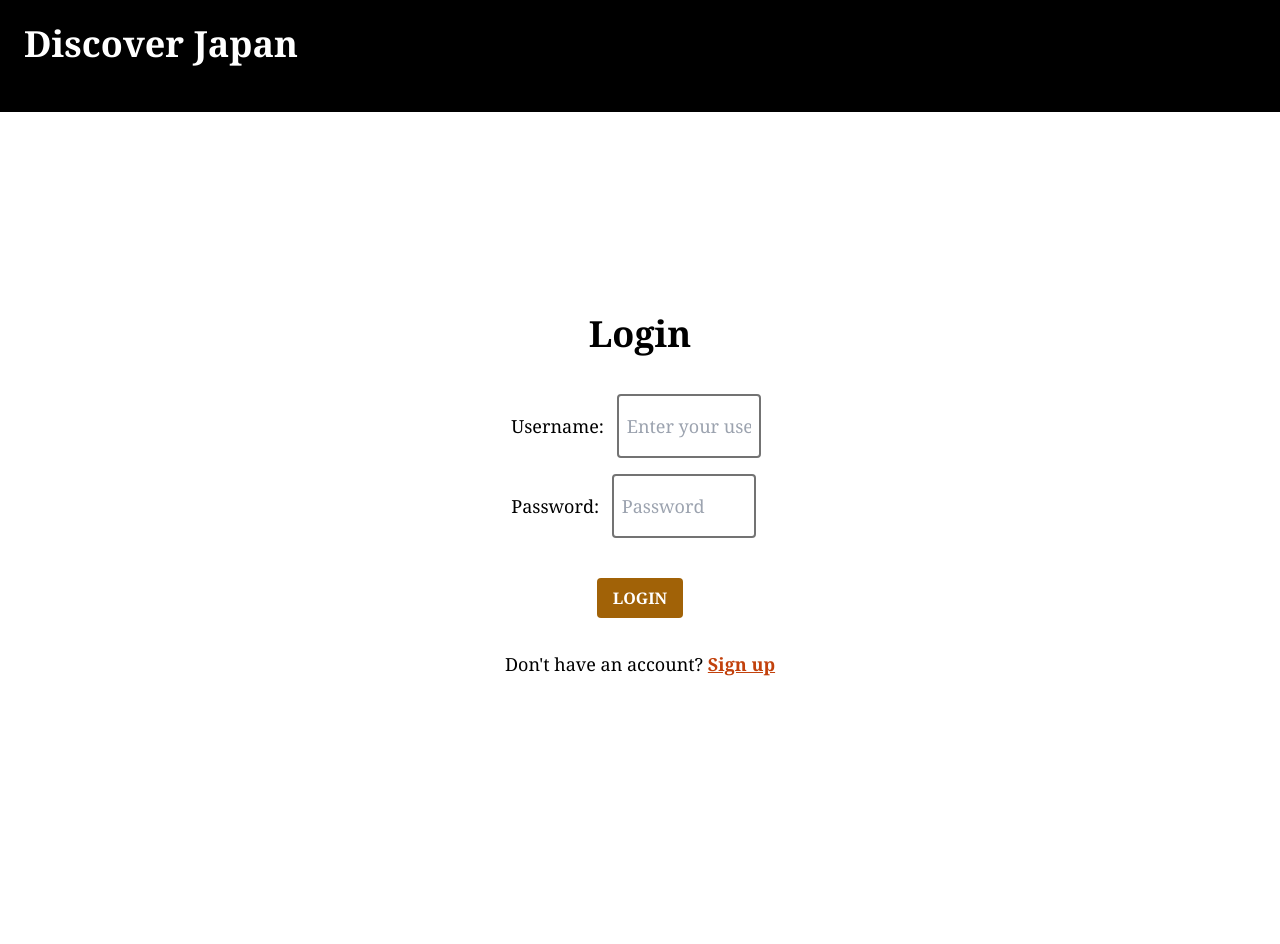
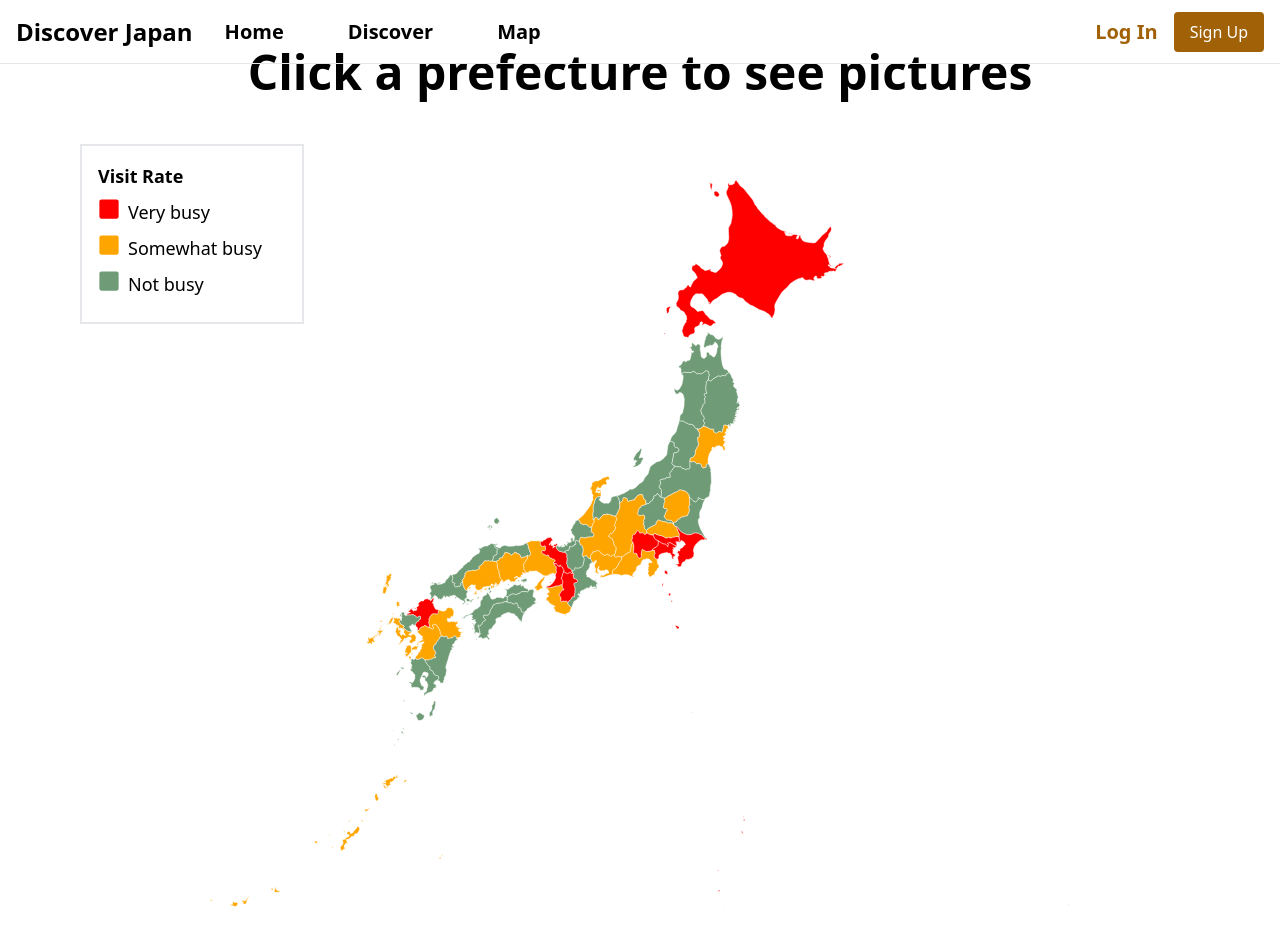
Before and after one commit to hono1030/soloMVP-frontend, a React (Vite) app: page /map in a window 1280 px wide. Before the commit the page ends 880 px from the top, so only its background shows below. Built offline with nearby package versions, Linux system fonts and the light colour scheme; no server answers.

Commit message:
Feat: add page routes in the header and destructure components

```diff
--- a/package.json
+++ b/package.json
@@ -18,7 +18,8 @@
     "papaparse": "^5.4.1",
     "react": "^18.3.1",
     "react-dom": "^18.3.1",
-    "react-icons": "^5.3.0"
+    "react-icons": "^5.3.0",
+    "react-router-dom": "^7.1.1"
   },
   "devDependencies": {
     "@eslint/js": "^9.13.0",
--- a/src/App.tsx
+++ b/src/App.tsx
@@ -1,16 +1,16 @@
 import { useEffect, useState } from "react";
-import Recommendations from "./components/Recommendations";
-import JapanMap from "./components/JapanMap";
-import ImageView from "./components/ImageView";
-import Login from "./components/Login";
-import Logout from "./components/Logout";
-import "./App.css";
+import HomePage from "./pages/HomePage";
+import DiscoverPage from "./pages/DiscoverPage";
+import MapPage from "./pages/MapPage";
+import Header from "./components/Header";
+import Signin from "./components/Signin";
+import Signup from "./components/Signup";
 import axios from "axios";
 import { User } from "./types";
+import { BrowserRouter as Router, Route, Routes } from "react-router-dom";
 const apiUrl: string = import.meta.env.VITE_API_URL;
 
 const App = () => {
-  const [activePrefecture, setActivePrefecture] = useState<string>("");
   const [user, setUser] = useState<User | null>(null);
 
   const handleLogout = async () => {
@@ -25,6 +25,7 @@ const App = () => {
   };
 
   const checkLogedIn = async () => {
+    try {
       const response = await axios.get(`${apiUrl}/sessions`, {
         withCredentials: true,
       });
@@ -33,8 +34,21 @@ const App = () => {
           userid: response.data.userid,
           username: response.data.username,
         });
+      }
+    } catch (error) {
+      if (axios.isAxiosError(error)) {
+        if (error.response?.status === 401) {
+          console.log("User is not logged in");
+          setUser(null); // Clear user state
         } else {
-      console.error("User Not Logged In");
+          console.error(
+            "An unexpected error occurred:",
+            error.response?.data || error.message
+          );
+        }
+      } else {
+        console.error("A non-Axios error occurred:", error);
+      }
     }
   };
 
@@ -43,58 +57,18 @@ const App = () => {
   }, []);
 
   return (
-    <div className="font-serif ">
-      {!user ? (
-        <div className=" h-28  p-6 bg-black">
-          <h1 className="font-bold text-white text-4xl mb-4 content-center">
-            Discover Japan
-          </h1>
-          <Login setUser={setUser} />
+    <Router>
+      <div>
+        <Header user={user} handleLogout={handleLogout} />
+        <Routes>
+          <Route path="/" element={<HomePage />} />
+          <Route path="/login" element={<Signin setUser={setUser} />} />
+          <Route path="/signup" element={<Signup />} />
+          <Route path="/discover" element={<DiscoverPage />} />
+          <Route path="/map" element={<MapPage user={user} />} />
+        </Routes>
       </div>
-      ) : activePrefecture === "" ? (
-        <div className="font-sans bg-sand-200">
-          <div>
-            <div className="">
-              <div className="fixed top-0 left-0 sm:flex sm:justify-between bg-black w-full h-14 z-[102]">
-                <nav className="flex items-center justify-between h-12 p-4 sm:px-6 lg:px-8 gap-4 w-full">
-                  <h1 className="font-bold text-white text-2xl">
-                    Discover Japan
-                  </h1>
-                  <Logout handleLogout={handleLogout} />
-                </nav>
-              </div>
-              <div className=" h-36  p-6 flex items-center justify-center">
-                <p className="font-bold text-5xl my-5 ">
-                  What kind of trip are you looking for?
-                </p>
-              </div>
-              <Recommendations></Recommendations>
-              <div className="sm:flex">
-                <div className="w-full">
-                  <div className="w-full h-36  p-6 flex items-center justify-center">
-                    <p className="font-bold text-5xl text-center">
-                      Click a prefecture to see pictures
-                    </p>
-                  </div>
-                  <JapanMap
-                    setActivePrefecture={setActivePrefecture}
-                  ></JapanMap>
-                </div>
-              </div>
-            </div>
-          </div>
-        </div>
-      ) : (
-        <div className="font-sans bg-sand-200">
-          <ImageView
-            prefcode={activePrefecture}
-            userid={user.userid}
-            prefectureCode={activePrefecture}
-            setActivePrefecture={setActivePrefecture}
-          ></ImageView>
-        </div>
-      )}
-    </div>
+    </Router>
   );
 };
 
--- /dev/null
+++ b/src/components/Header.tsx
@@ -0,0 +1,61 @@
+import { Link } from "react-router-dom";
+import { User } from "../types";
+
+type Props = {
+  user: User | null;
+  handleLogout: () => void;
+};
+
+const Header: React.FC<Props> = ({ user, handleLogout }) => {
+  return (
+    <header className="fixed top-0 left-0 w-full  border-b border-gray-200 z-[102] h-16 flex justify-between items-center px-4 sm:px-6 lg:px-8">
+      <h1 className="font-bold text-2xl mr-4 shrink-0">Discover Japan</h1>
+      {/* <nav className="flex items-center  flex-grow"> */}
+      <ul className="flex justify-center gap-8">
+        <li>
+          <span className="cursor-pointer hover:bg-yellow-600 hover:text-white rounded w-auto px-4 py-2 text-xl font-bold">
+            <Link to="/">Home</Link>
+          </span>
+        </li>
+        <li>
+          <span className="cursor-pointer hover:bg-yellow-600 hover:text-white rounded w-auto px-4 py-2 text-xl font-bold">
+            <Link to="/discover">Discover</Link>
+          </span>
+        </li>
+        <li>
+          <span className="cursor-pointer hover:bg-yellow-600 hover:text-white rounded w-auto px-4 py-2 text-xl font-bold">
+            <Link to="/map">Map</Link>
+          </span>
+        </li>
+      </ul>
+
+      <div className="flex gap-4 ml-auto">
+        {user ? (
+          <button
+            className="bg-yellow-700 hover:bg-yellow-600 text-white font-bold py-2 px-4 rounded"
+            onClick={handleLogout}
+          >
+            Log Out
+          </button>
+        ) : (
+          <>
+            <Link
+              to="/login"
+              className="text-yellow-700 w-auto flex items-center text-xl font-bold"
+            >
+              Log In
+            </Link>
+            <span className="cursor-pointer bg-yellow-700 hover:bg-yellow-600 rounded w-auto px-4 py-2 font-normal">
+              <Link to="/signup" className="text-white">
+                Sign Up
+              </Link>
+            </span>
+          </>
+        )}
+      </div>
+      {/* </nav> */}
+    </header>
+  );
+};
+
+export default Header;
--- a/src/components/Login.tsx
+++ b/src/components/Login.tsx
@@ -1,28 +1,28 @@
-import { useState, useEffect } from "react";
-import Signin from "./Signin";
-import Signup from "./Signup";
-import { User } from "../types";
+// import { useState, useEffect } from "react";
+// import Signin from "./Signin";
+// import Signup from "./Signup";
+// import { User } from "../types";
 
-type LoginProps = {
-  setUser: (user: User) => void;
-};
+// type LoginProps = {
+//   setUser: (user: User) => void;
+// };
 
-const Login: React.FC<LoginProps> = ({ setUser }) => {
-  const [signinOrSignup, setSigninOrSignup] = useState<string>("Signin");
+// const Login: React.FC<LoginProps> = ({ setUser }) => {
+//   const [signinOrSignup, setSigninOrSignup] = useState<string>("Signin");
 
-  useEffect(() => {}, [signinOrSignup]);
+//   useEffect(() => {}, [signinOrSignup]);
 
-  return (
-    <>
-      <div className="flex flex-col items-center justify-center h-screen content-center ">
-        {signinOrSignup === "Signin" ? (
-          <Signin setSigninOrSignup={setSigninOrSignup} setUser={setUser} />
-        ) : (
-          <Signup setSigninOrSignup={setSigninOrSignup} />
-        )}
-      </div>
-    </>
-  );
-};
+//   return (
+//     <>
+//       <div className="flex flex-col items-center justify-center h-screen content-center ">
+//         {signinOrSignup === "Signin" ? (
+//           <Signin setSigninOrSignup={setSigninOrSignup} setUser={setUser} />
+//         ) : (
+//           <Signup setSigninOrSignup={setSigninOrSignup} />
+//         )}
+//       </div>
+//     </>
+//   );
+// };
 
-export default Login;
+// export default Login;
--- a/src/components/Signin.tsx
+++ b/src/components/Signin.tsx
@@ -1,19 +1,21 @@
 import { useState } from "react";
 import { User } from "../types";
+import { useNavigate } from "react-router-dom";
 import axios from "axios";
 const apiUrl: string = import.meta.env.VITE_API_URL;
 
 type Props = {
-  setSigninOrSignup: (a: string) => void;
   setUser: (user: User) => void;
 };
 
-const Signin: React.FC<Props> = ({ setSigninOrSignup, setUser }) => {
+const Signin: React.FC<Props> = ({ setUser }) => {
   const [username, setUserName] = useState("");
   const [password, setPassword] = useState("");
   const [userError, setUserError] = useState<string>("");
   const [passwordError, setPasswordError] = useState<string>("");
   const [generalError, setGeneralError] = useState<string>("");
+
+  const navigate = useNavigate();
 
   const handleSigninSubmit = async (username: string, password: string) => {
     setUserError("");
@@ -92,7 +94,7 @@ const Signin: React.FC<Props> = ({ setSigninOrSignup, setUser }) => {
       <p className="signup-link text-lg">
         Don't have an account?{" "}
         <a
-          onClick={() => setSigninOrSignup("Signup")}
+          onClick={() => navigate("/signup")}
           className="text-orange-700 font-bold underline"
         >
           Sign up
--- /dev/null
+++ b/src/pages/DiscoverPage.tsx
@@ -0,0 +1,16 @@
+import Recommendations from "../components/Recommendations";
+
+const DiscoverPage: React.FC = () => {
+  return (
+    <>
+      <div className=" h-36  p-6 flex items-center justify-center">
+        <p className="font-bold text-5xl my-5 ">
+          What kind of trip are you looking for?
+        </p>
+      </div>
+      <Recommendations></Recommendations>
+    </>
+  );
+};
+
+export default DiscoverPage;
--- /dev/null
+++ b/src/pages/HomePage.tsx
@@ -0,0 +1,89 @@
+const HomePage: React.FC = () => {
+  //   const [activePrefecture, setActivePrefecture] = useState<string>("");
+  //   const [user, setUser] = useState<User | null>(null);
+
+  //   const handleLogout = async () => {
+  //     if (user) {
+  //       try {
+  //         await axios.post(`${apiUrl}/logout`, {}, { withCredentials: true });
+  //         setUser(null);
+  //       } catch (error) {
+  //         console.error("Error during logout:", error);
+  //       }
+  //     }
+  //   };
+
+  //   const checkLogedIn = async () => {
+  //     const response = await axios.get(`${apiUrl}/sessions`, {
+  //       withCredentials: true,
+  //     });
+  //     if (response.status === 200) {
+  //       setUser({
+  //         userid: response.data.userid,
+  //         username: response.data.username,
+  //       });
+  //     } else {
+  //       console.error("User Not Logged In");
+  //     }
+  //   };
+
+  //   useEffect(() => {
+  //     checkLogedIn();
+  //   }, []);
+
+  return (
+    <div className="font-serif ">
+      {/* {
+          !user ? (
+            <div className=" h-28  p-6 bg-black">
+              <h1 className="font-bold text-white text-4xl mb-4 content-center">
+                Discover Japan
+              </h1>
+              <Login setUser={setUser} />
+            </div>
+          ) :
+
+        activePrefecture === "" ? (
+          <div className="font-sans bg-sand-200">
+            <div>
+              <div className=""> */}
+      {/* <div className="fixed top-0 left-0 sm:flex sm:justify-between bg-black w-full h-14 z-[102]">
+                <nav className="flex items-center justify-between h-12 p-4 sm:px-6 lg:px-8 gap-4 w-full">
+                  <h1 className="font-bold text-white text-2xl">
+                    Discover Japan
+                  </h1>
+                  <Logout handleLogout={handleLogout} />
+                </nav>
+              </div> */}
+
+      {/* <div className="sm:flex">
+                  <div className="w-full">
+                    <div className="w-full h-36  p-6 flex items-center justify-center">
+                      <p className="font-bold text-5xl text-center">
+                        Click a prefecture to see pictures
+                      </p>
+                    </div>
+                    <JapanMap
+                      setActivePrefecture={setActivePrefecture}
+                    ></JapanMap>
+                  </div>
+                </div> */}
+      {/* </div>
+            </div>
+          </div>
+        ) : (
+          <div className="font-sans bg-sand-200">
+            <ImageView
+              prefcode={activePrefecture}
+              userid={user.userid}
+              prefectureCode={activePrefecture}
+              setActivePrefecture={setActivePrefecture}
+            ></ImageView>
+          </div>
+        )
+      } */}
+    </div>
+  );
+};
+
+export default HomePage;
--- /dev/null
+++ b/src/pages/MapPage.tsx
@@ -0,0 +1,42 @@
+import JapanMap from "../components/JapanMap";
+import ImageView from "../components/ImageView";
+import { useState } from "react";
+import { User } from "../types";
+
+type Props = {
+  user: User | null;
+};
+
+const DiscoverPage: React.FC<Props> = ({ user }) => {
+  const [activePrefecture, setActivePrefecture] = useState<string>("");
+
+  return (
+    <>
+      {activePrefecture === "" ? (
+        <div className="font-sans bg-sand-200">
+          <div className="sm:flex">
+            <div className="w-full">
+              <div className="w-full h-36  p-6 flex items-center justify-center">
+                <p className="font-bold text-5xl text-center">
+                  Click a prefecture to see pictures
+                </p>
+              </div>
+              <JapanMap setActivePrefecture={setActivePrefecture}></JapanMap>
+            </div>
+          </div>
+        </div>
+      ) : (
+        <div className="font-sans bg-sand-200">
+          <ImageView
+            prefcode={activePrefecture}
+            userid={user?.userid ?? null}
+            prefectureCode={activePrefecture}
+            setActivePrefecture={setActivePrefecture}
+          ></ImageView>
+        </div>
+      )}
+    </>
+  );
+};
+
+export default DiscoverPage;
```
Also changed, not shown: src/components/Logout.tsx (+17 -17 lines), src/components/Signup.tsx (+17 -7 lines), 1 other file (tests, documents, lock files or other folders). Lines whose indentation alone changed are shown as unchanged.
